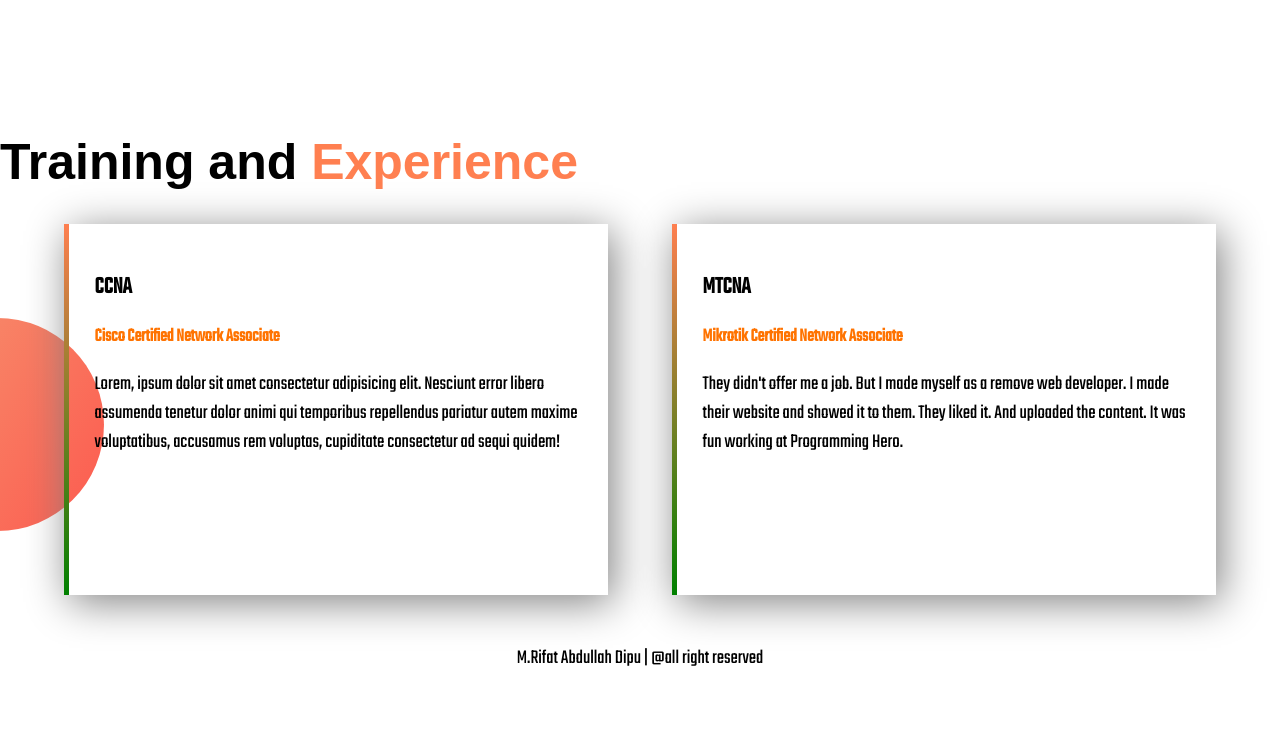
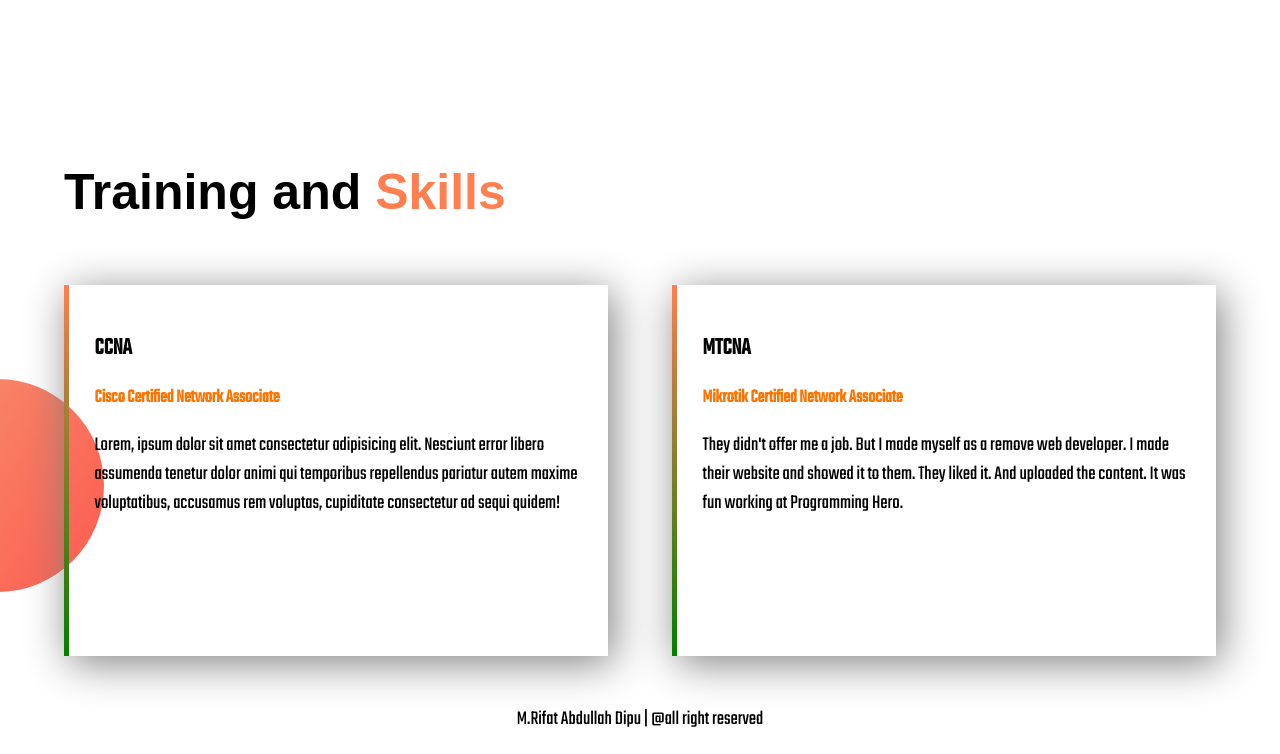
Before and after one commit to RifatDipu/My-portfolio, a plain HTML site: page index.html in a window 1280 px wide. Shown: the part 885-1639 px from the top of the page. Before the commit the page ends 1578 px from the top, so only its background shows below. Drawn offline with Linux system fonts and the light colour scheme.

Commit message:
commit10

```diff
--- a/index.html
+++ b/index.html
@@ -52,7 +52,7 @@
 
 </section>
 
-<h1>Training and <span class="exp">Experience</span></h1>
+<h1 id="rotate">Training and <span class="exp">Skills</span></h1>
 
 <section class="experience-area">
        <div class="half-width" id="CCNA">
--- a/style.css
+++ b/style.css
@@ -122,3 +122,6 @@ border-left: 5px solid ;
 margin-right: 5%;
 padding: 2%;
 }
+#rotate{
+    margin: 5%;
+}
```
